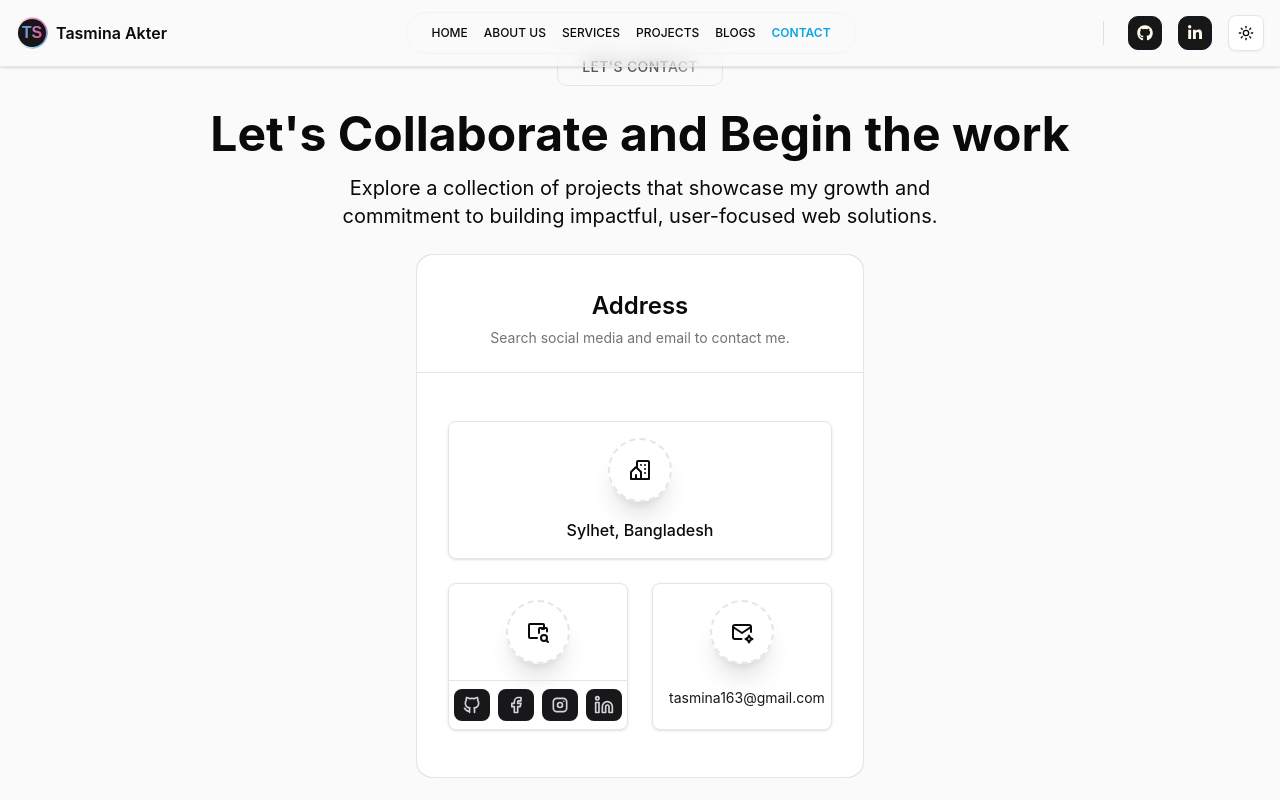
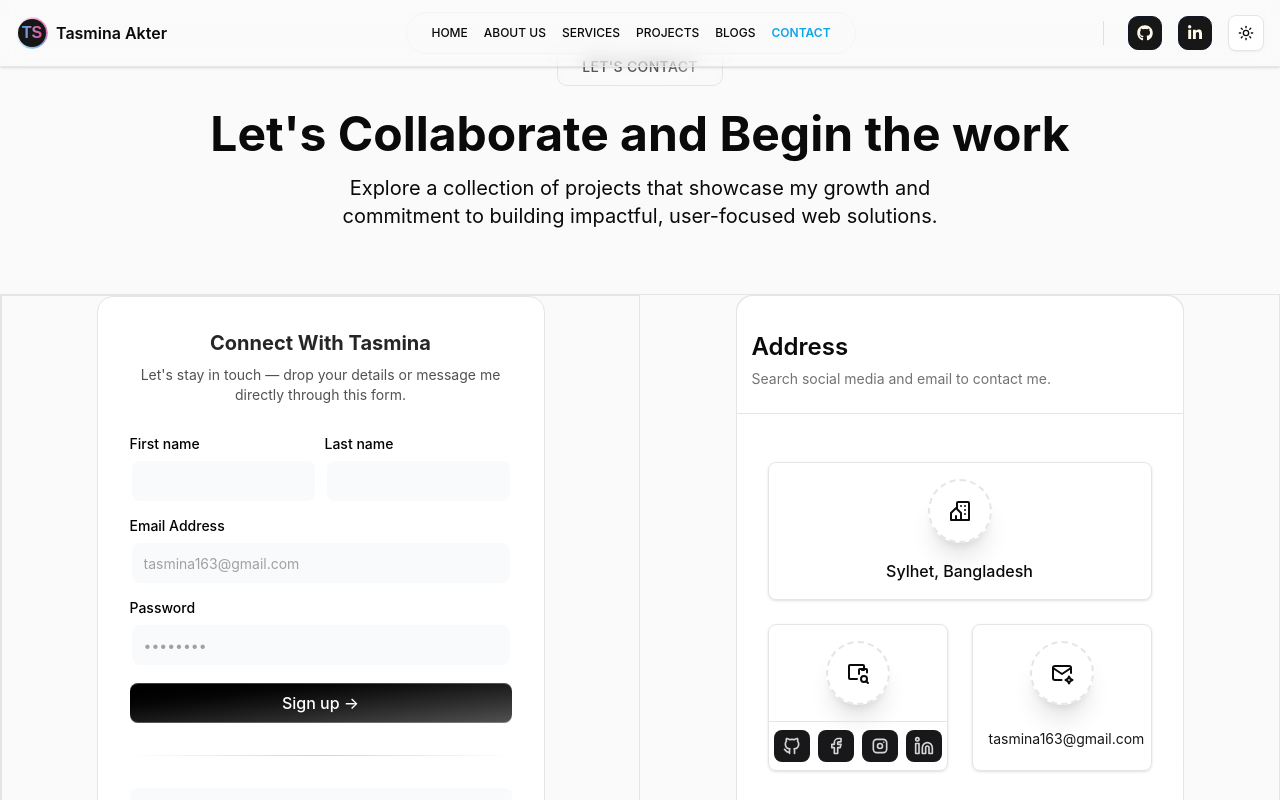
Before and after one commit to wptasmina/My-Portfolio, a Next.js app: page /contact in a window 1280 px wide. Shown: the top 800 px of the page. Built offline with nearby package versions, Linux system fonts and the light colour scheme.

Commit message:
contacts page add

```diff
--- a/components/ContastUs/Contacts.tsx
+++ b/components/ContastUs/Contacts.tsx
@@ -1,5 +1,6 @@
 import { ShinyButton } from "../magicui/shiny-button";
 import SectionTitle from "../shared/CustomStyle/SectionTitle/SectionTitle";
+import SignupFormDemo from "../signup-form-demo";
 import SidebarCard from "./SidebarCard";
 
 export default function Contacts() {
@@ -19,11 +20,19 @@ export default function Contacts() {
             />
           </div>
 
-          {/* SignupFormDemo  */}
+
+
+        </div>
+      </div>
+
+     <div className="grid md:grid-cols-2 border">
+          <div className="border">
+             <SignupFormDemo />
+          </div>
 
           <SidebarCard />
-        </div>
-      </div>
+         </div>
+
     </section>
   );
 }
--- a/components/ContastUs/Login.tsx
+++ b/components/ContastUs/Login.tsx
@@ -1,10 +1,10 @@
-import SignupFormDemo from "../signup-form-demo";
+// import SignupFormDemo from "../signup-form-demo";
 
 
 export default function Login() {
   return (
     <div className="bg-zinc-100 dark:bg-black/40 min-h-screen flex items-center justify-center p-4">
-     <SignupFormDemo/>
+     {/* <SignupFormDemo/> */}
     </div>
   )
 }
--- a/components/signup-form-demo.tsx
+++ b/components/signup-form-demo.tsx
@@ -15,7 +15,7 @@ export default function SignupFormDemo() {
     console.log("Form submitted");
   };
   return (
-    <div className="shadow-input mx-auto w-full max-w-md rounded-none bg-white p-4 md:rounded-2xl md:p-8 dark:bg-black">
+    <div className="shadow-input mx-auto border w-full max-w-md rounded-none bg-white p-4 md:rounded-2xl md:p-8 dark:bg-black">
       <h2 className="text-xl text-center font-bold text-neutral-800 dark:text-neutral-200">
         Connect With Tasmina
       </h2>
```
